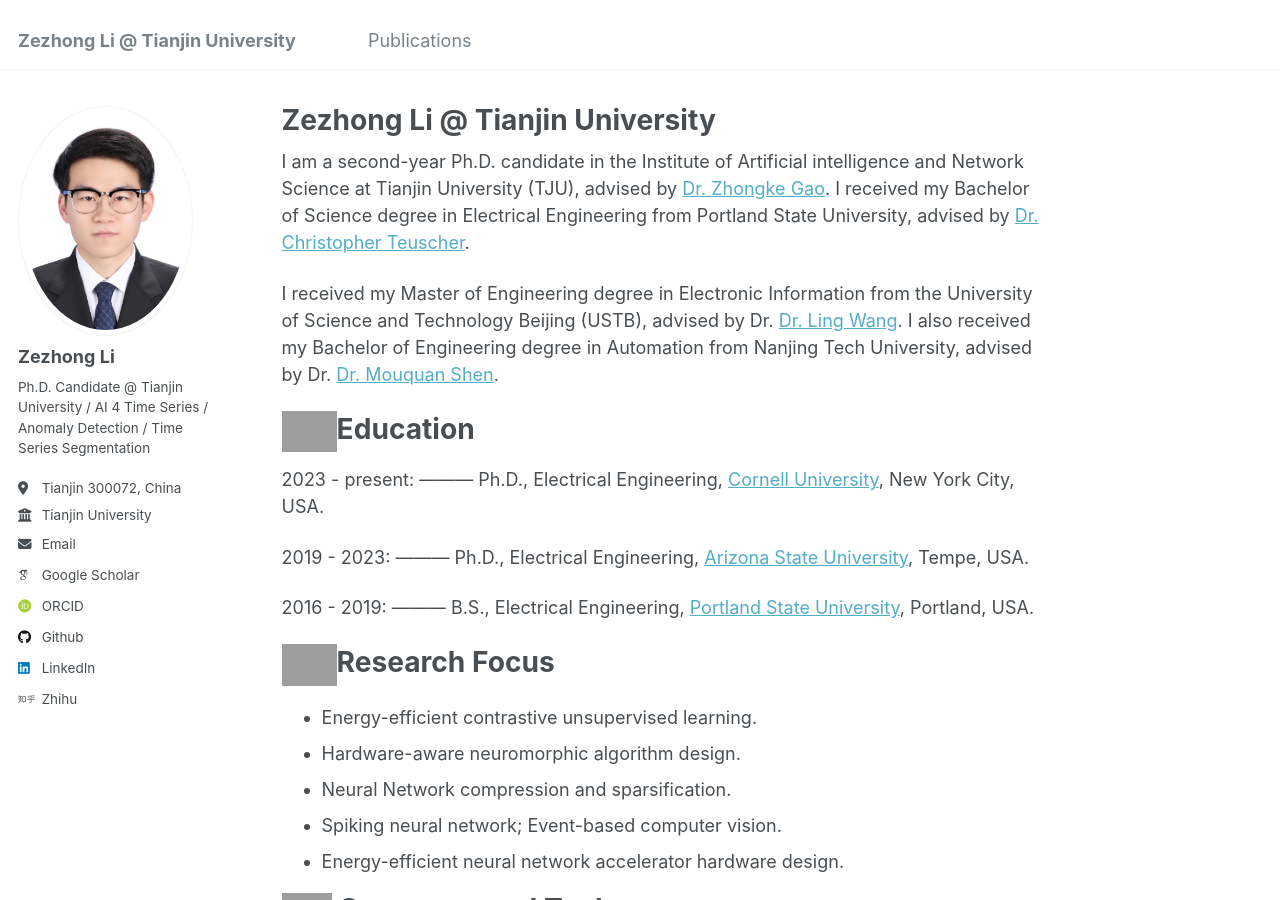
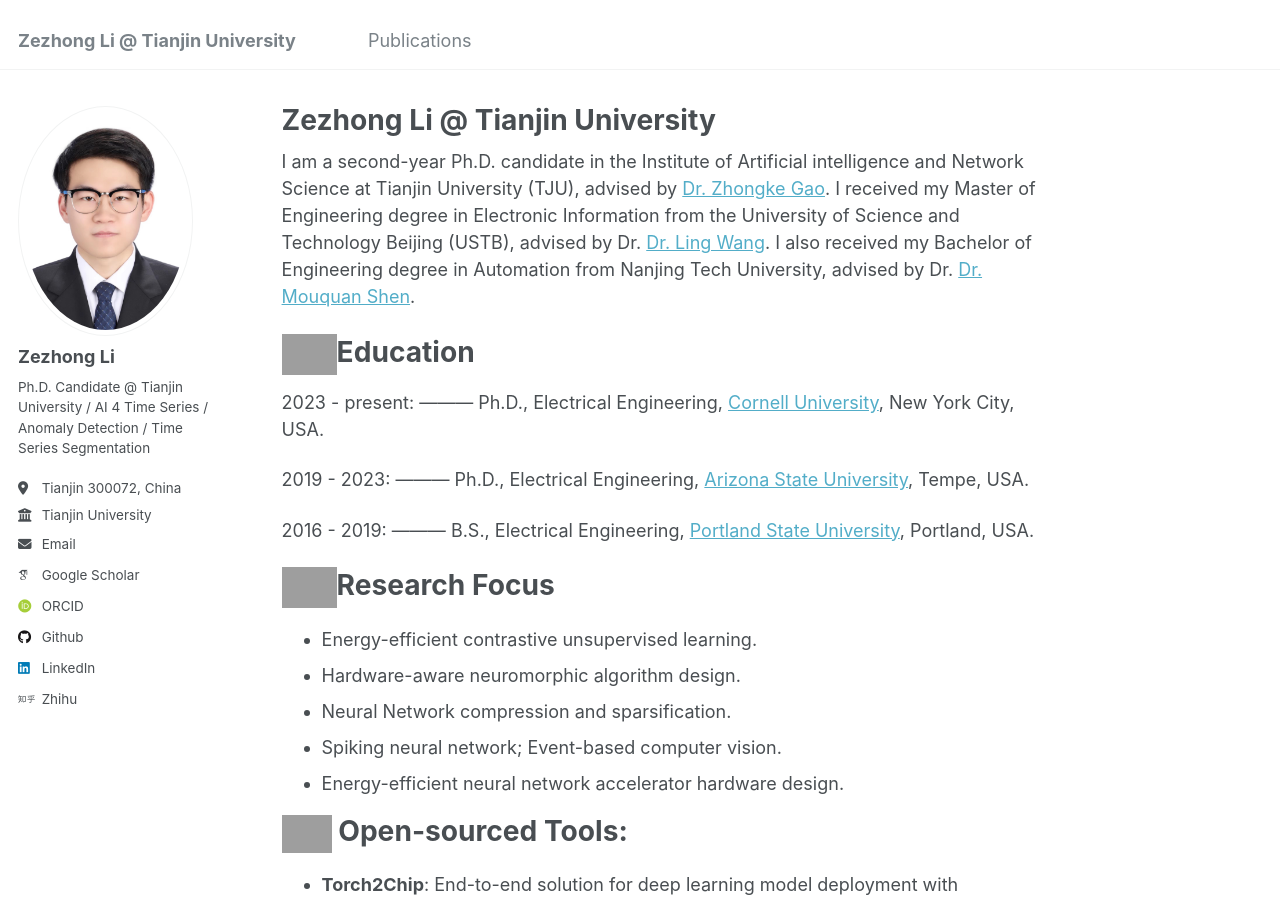
Before and after one commit to lzz19980125/lzz19980125.github.io, a Jekyll site: the page built from _pages/about.md, in a window 1280 px wide and 900 px high. Built offline with Jekyll 4.4.1, drawn with Linux system fonts in a browser that asks for light colours; some web fonts are replaced; grey boxes are pictures that could not be loaded.

Commit message:
Update about.md

```diff
--- a/_pages/about.md
+++ b/_pages/about.md
@@ -8,9 +8,7 @@
   - /about.html
 ---
 
-I am a second-year Ph.D. candidate in the Institute of Artificial intelligence and Network Science at Tianjin University (TJU), advised by [Dr. Zhongke Gao](https://ains.tju.edu.cn/info/1052/1057.htm). I received my Bachelor of Science degree in Electrical Engineering from Portland State University, advised by [Dr. Christopher Teuscher](https://www.teuscher-lab.com/).
-
-I received my Master of Engineering degree in Electronic Information from the University of Science and Technology Beijing (USTB), advised by Dr. [Dr. Ling Wang](https://faculty.ustb.edu.cn/LingWang1/zh_CN/index/77379/list/index.htm). I also received my Bachelor of Engineering degree in Automation from Nanjing Tech University, advised by Dr. [Dr. Mouquan Shen](https://eecs.njtech.edu.cn/info/1129/4881.htm).
+I am a second-year Ph.D. candidate in the Institute of Artificial intelligence and Network Science at Tianjin University (TJU), advised by [Dr. Zhongke Gao](https://ains.tju.edu.cn/info/1052/1057.htm). I received my Master of Engineering degree in Electronic Information from the University of Science and Technology Beijing (USTB), advised by Dr. [Dr. Ling Wang](https://faculty.ustb.edu.cn/LingWang1/zh_CN/index/77379/list/index.htm). I also received my Bachelor of Engineering degree in Automation from Nanjing Tech University, advised by Dr. [Dr. Mouquan Shen](https://eecs.njtech.edu.cn/info/1129/4881.htm).
 
 # <img src="../images/education_icon.png" width="55" height="50">Education
 
```
